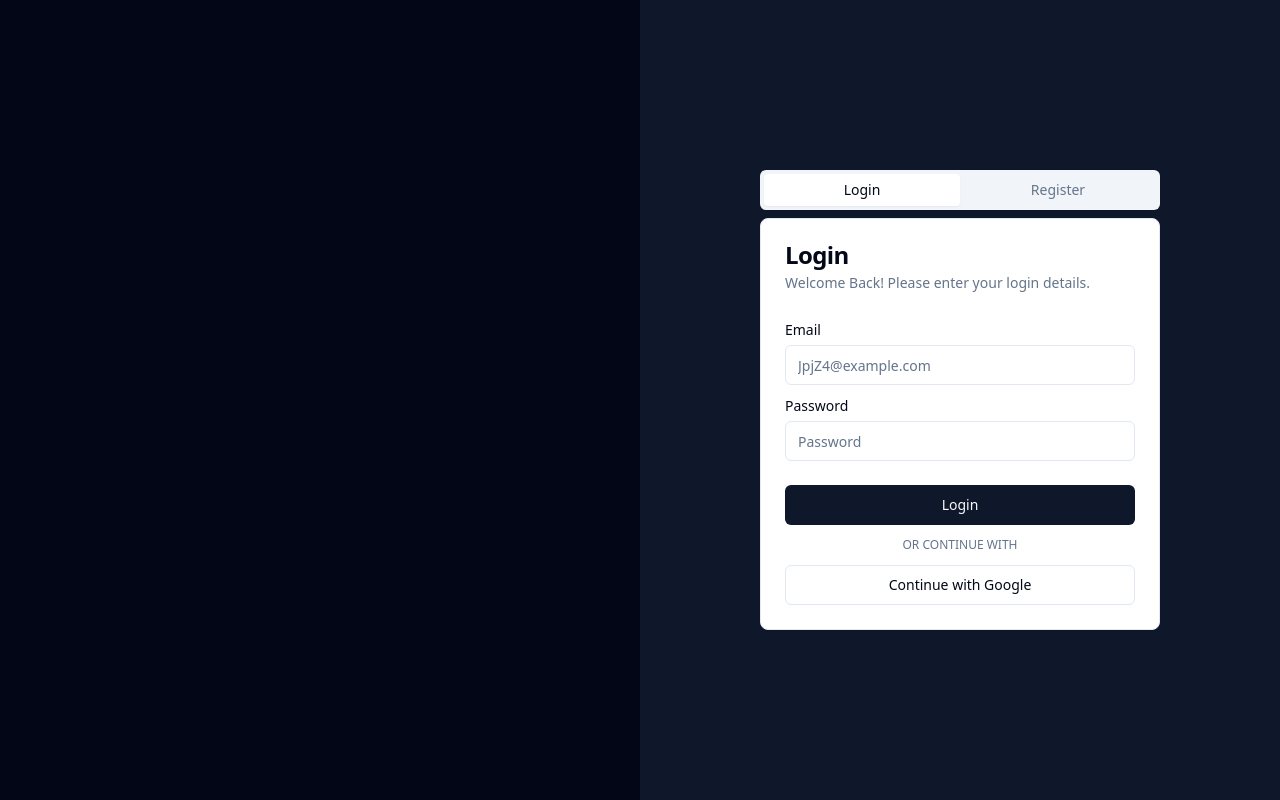
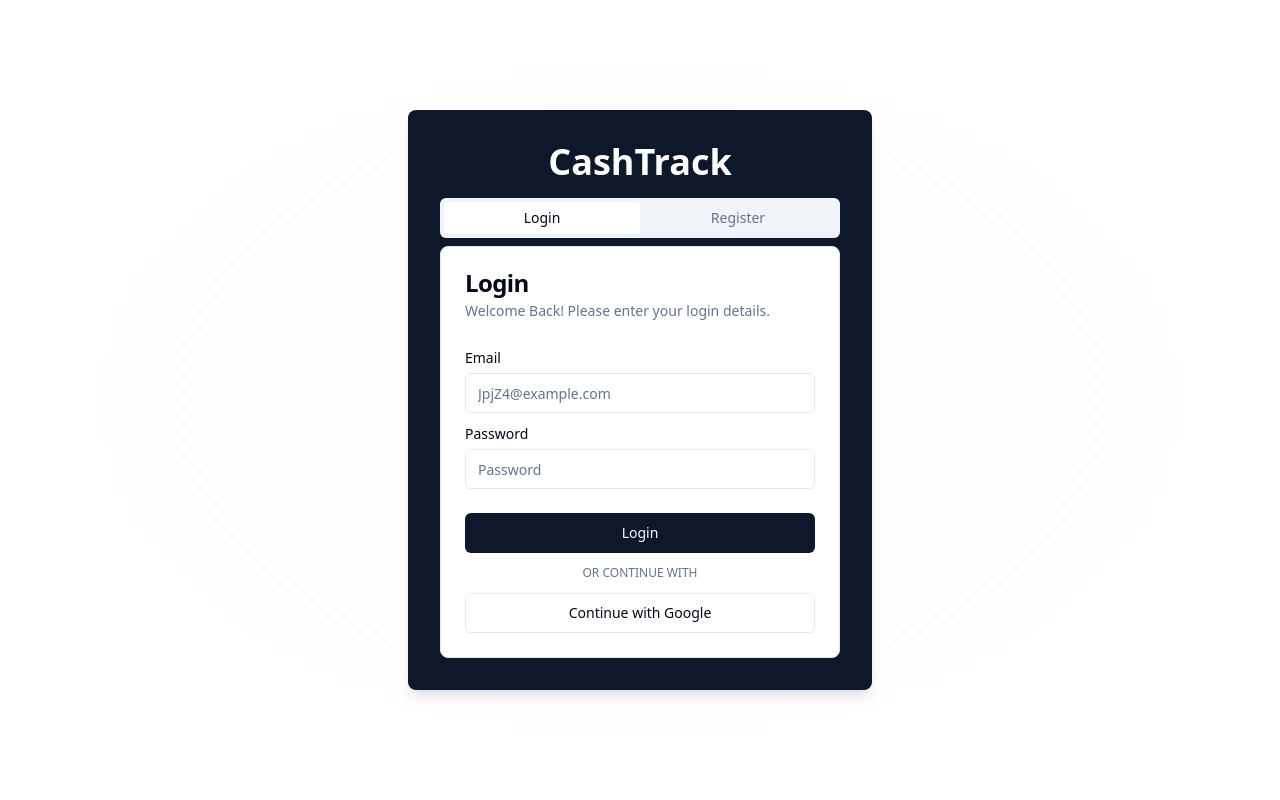
Before and after one commit to dodomyg/CashTrack_client, a React (Vite) app: page /auth in a window 1280 px wide. Built offline with nearby package versions, Linux system fonts and the light colour scheme; no server answers.

Commit message:
fix : package.json

```diff
--- a/src/lib/firebase.js
+++ b/src/lib/firebase.js
@@ -5,13 +5,13 @@ import firebase from "firebase/compat/app";
 import "firebase/compat/firestore";
 import "firebase/compat/storage";
 const firebaseConfig = {
-  apiKey: "AIzaSyBiiMMFE_kYXlbpv4tKhRz3bCjSJk-9mY0",
-  authDomain: "cashtrack-26bd5.firebaseapp.com",
-  projectId: "cashtrack-26bd5",
-  storageBucket: "cashtrack-26bd5.appspot.com",
-  messagingSenderId: "847004724065",
-  appId: "1:847004724065:web:01b07f83568998d6c4f320",
-  measurementId: "G-PPC8Y543XE",
+  apiKey: process.env.API_KEY,
+  authDomain: process.env.AUTH_DOMAIN,
+  projectId:process.env.PROJECT_ID,
+  storageBucket: process.env.STORAGE_BUCKET,
+  messagingSenderId:process.env.MESSAGING_SENDER_ID,
+  appId: process.env.APP_ID,
+  measurementId:process.env.MEASUREMENT_ID
 };
 
 // Initialize Firebase
--- a/src/pages/AddBill.jsx
+++ b/src/pages/AddBill.jsx
@@ -16,6 +16,7 @@ const AddBill = () => {
   const [uploading, setUploading] = useState(false);
   const [id, setId] = useState(uuidv4());
   const [loading, setLoading] = useState(false);
+  const [categorizing, setCategoring] = useState(false);
 
   const { getRootProps, getInputProps, isDragActive } = useDropzone({
     accept: "image/*",
@@ -94,7 +95,7 @@ const AddBill = () => {
             total_price: parseInt(response?.data?.data?.total?.total_price),
             items: items,
             imgUrl: downloadURL || "",
-            date:new Date(),
+            date: new Date(),
           });
 
         toast.success("Bill uploaded successfully");
@@ -110,8 +111,20 @@ const AddBill = () => {
     } catch (error) {
       console.error("Error uploading to backend:", error);
       toast.error("Error uploading to backend");
-    } finally {
       setLoading(false);
+    }
+
+    // setCategoring(true);
+    try {
+      const categoryResp = await axios.post(
+        `http://localhost:5000/category/${id}`
+      );
+      console.log(categoryResp.data);
+      // setCategoring(false);
+      // await db.collection("bill").doc(id).update()
+    } catch (error) {
+      console.log(error);
+      // setCategoring(false);
     }
   };
 
--- a/src/pages/Auth.jsx
+++ b/src/pages/Auth.jsx
@@ -200,16 +200,23 @@ const Auth = () => {
   };
 
   return (
-    <div className="min-h-screen flex">
-      {/* Left side: Image and text */}
-      <div className="w-1/2 bg-slate-950 flex items-center justify-center p-8"></div>
+    <div className="relative min-h-screen flex items-center justify-center">
+      {/* Background Styling */}
+      <div className="absolute inset-0 h-full w-full bg-[radial-gradient(#e5e7eb_1px,transparent_1px)] [background-size:16px_16px] [mask-image:radial-gradient(ellipse_50%_50%_at_50%_50%,#000_70%,transparent_100%)]" />
 
-      {/* Right side: Login and Register form */}
-      <div className="w-1/2 bg-slate-900 flex items-center justify-center p-8">
+      {/* Auth Content */}
+      <div className="relative bg-slate-900 flex items-center justify-center p-8 z-10 rounded-lg shadow-lg">
         {loading ? (
           <Loader />
         ) : (
-          <Tabs defaultValue="login" className="w-[400px]">
+          <div className="w-[400px] space-y-4">
+            {/* Page Title */}
+            <h1 className="text-4xl font-bold text-white text-center">
+              CashTrack
+            </h1>
+
+            {/* Tabs for Login and Register */}
+            <Tabs defaultValue="login">
               <TabsList className="grid w-full grid-cols-2">
                 <TabsTrigger value="login">Login</TabsTrigger>
                 <TabsTrigger value="register">Register</TabsTrigger>
@@ -364,6 +371,7 @@ const Auth = () => {
                 </Card>
               </TabsContent>
             </Tabs>
+          </div>
         )}
       </div>
     </div>
```
Also changed, not shown: 2 other files (tests, documents, lock files or other folders). Lines whose indentation alone changed are shown as unchanged.
